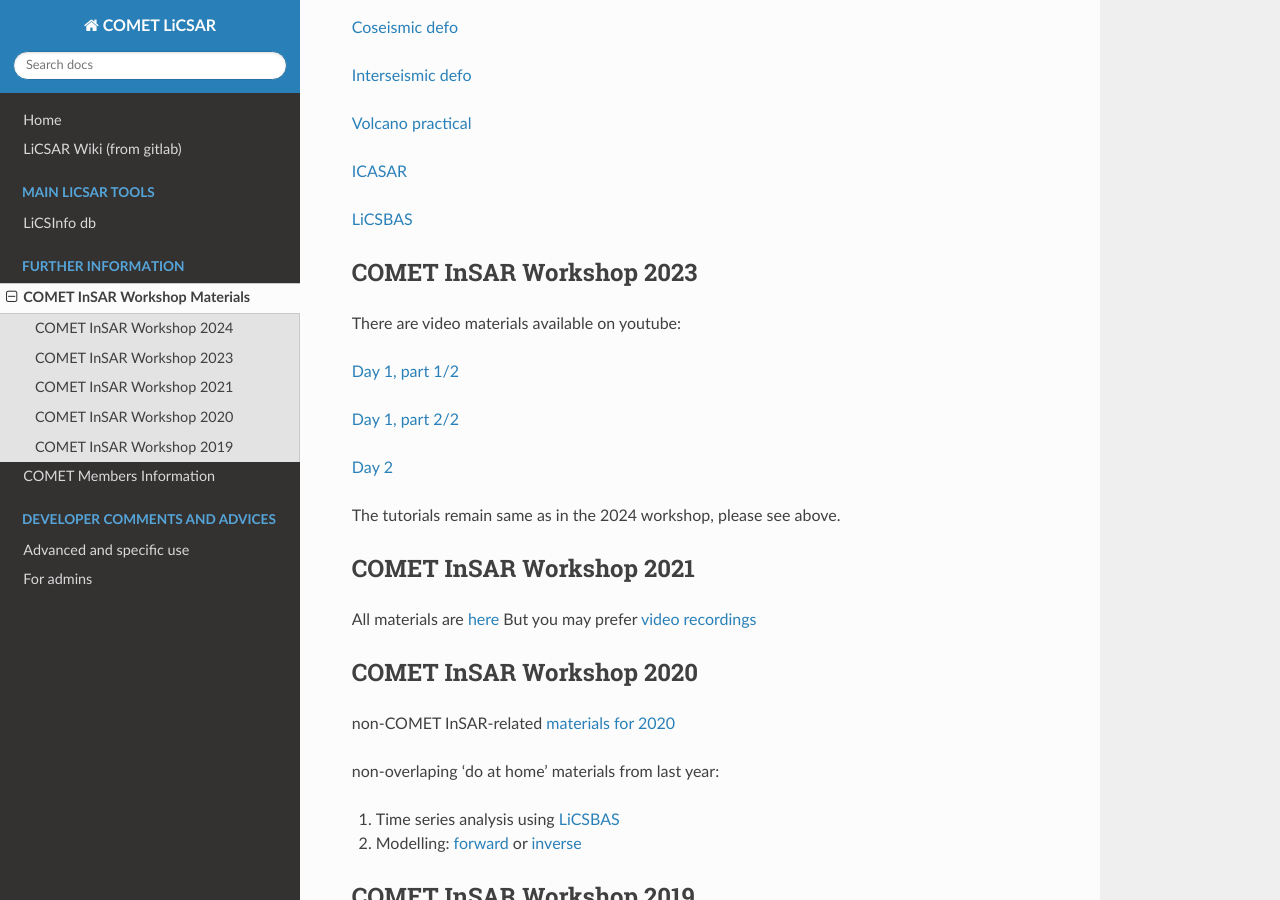
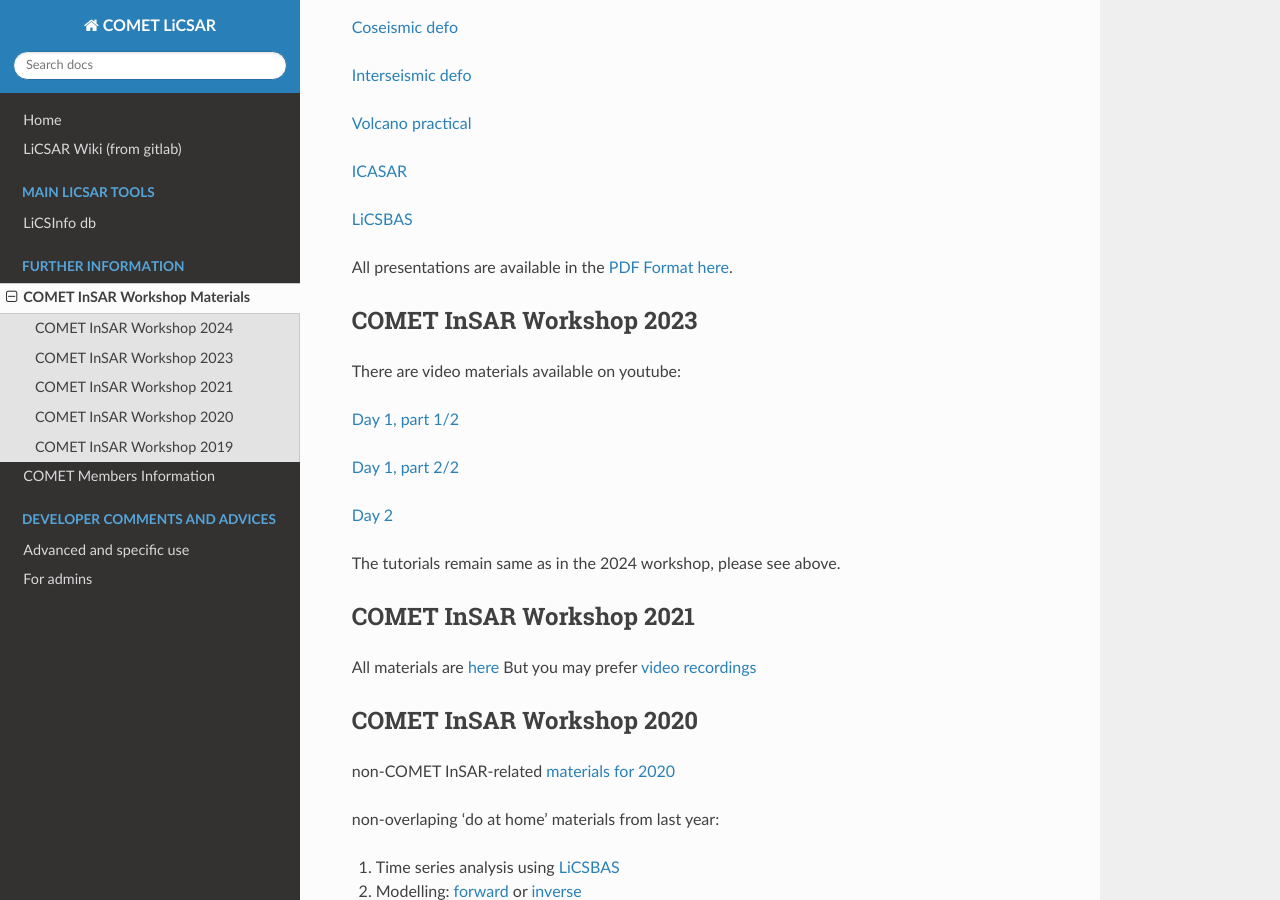
Before and after one commit to comet-licsar/comet-licsar.github.io, a Sphinx documentation site: the page built from source/ciw.rst, in a window 1280 px wide and 900 px high, scrolled down 440 px. Built offline with Sphinx 7.4.7 and the Read the Docs theme 3.1.0, drawn with Linux system fonts in a browser that asks for light colours.

Commit message:
Update ciw.rst

```diff
--- a/source/ciw.rst
+++ b/source/ciw.rst
@@ -24,6 +24,7 @@
 
 `LiCSBAS <https://github.com/comet-licsar/LiCSBAS>`_
 
+All presentations are available in the `PDF Format here <https://gws-access.jasmin.ac.uk/public/nceo_geohazards/shared/CIW.2024>`_.
 
 COMET InSAR Workshop 2023
 ^^^^^^^^^^^^^^^^^^^^^^^^^
```
